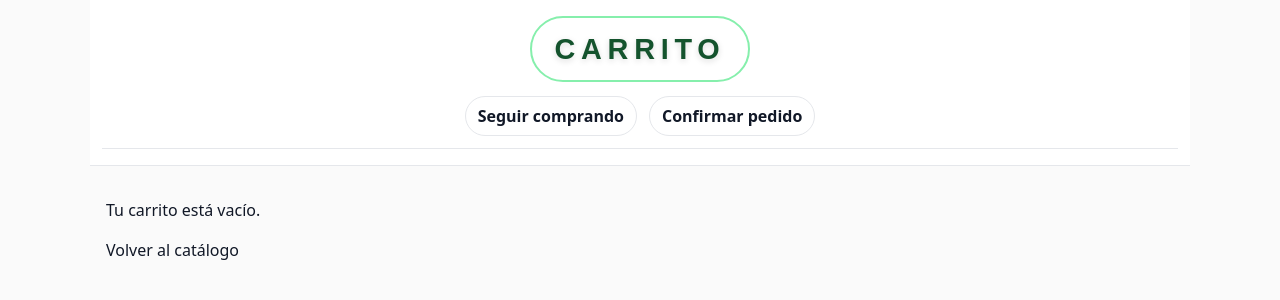
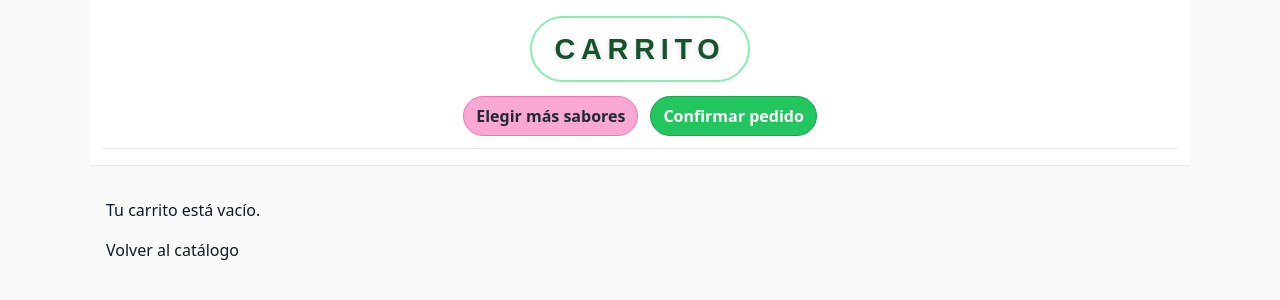
Before and after one commit to bolisnaturales/bolis-naturales, a Django app: template templates/productos/carrito.html in a window 1280 px wide. Shown: the top 300 px of the page. Run offline with Django 3.2, Linux system fonts and the light colour scheme; the template is opened without the code that fills it, so the values that code supplies are empty.

Commit message:
UI: botones carrito rosa/verde + ajustes media local

```diff
--- a/config/urls.py
+++ b/config/urls.py
@@ -11,5 +11,6 @@ urlpatterns = [
     path("accounts/logout/", auth_views.LogoutView.as_view(), name="logout"),
 ]
 
+# ✅ Servir media en LOCAL
 if settings.DEBUG:
     urlpatterns += static(settings.MEDIA_URL, document_root=settings.MEDIA_ROOT)
--- a/static/styles.css
+++ b/static/styles.css
@@ -713,3 +713,55 @@ a[role="button"]{
     #ffffff
   );
 }
+
+/* =========================
+   Botón rosa pastel
+========================= */
+.btn-seguir {
+  background: #f9a8d4;
+  color: #1f2937;
+  border: 1px solid #f472b6;
+}
+
+.btn-seguir:hover {
+  background: #f472b6;
+  color: white;
+  transform: translateY(-1px);
+}
+
+/* =========================
+   Botón verde confirmar
+========================= */
+.btn-confirmar {
+  background: #22c55e;
+  color: white;
+  border: 1px solid #16a34a;
+}
+
+.btn-confirmar:hover {
+  background: #16a34a;
+  transform: translateY(-1px);
+}
+
+/* 🔥 Fuerza colores de botones carrito */
+
+.btn.btn-seguir{
+  background:#f9a8d4 !important;
+  color:#1f2937 !important;
+  border:1px solid #f472b6 !important;
+}
+
+.btn.btn-seguir:hover{
+  background:#f472b6 !important;
+  color:#fff !important;
+}
+
+.btn.btn-confirmar{
+  background:#22c55e !important;
+  color:#fff !important;
+  border:1px solid #16a34a !important;
+}
+
+.btn.btn-confirmar:hover{
+  background:#16a34a !important;
+}
--- a/templates/productos/carrito.html
+++ b/templates/productos/carrito.html
@@ -12,8 +12,13 @@
       <header class="header">
         <h1 class="titulo-marca">Carrito</h1>
         <nav class="nav">
-          <a href="{% url 'catalogo' %}">Seguir comprando</a>
-          <a href="{% url 'checkout' %}">Confirmar pedido</a>
+          <a href="{% url 'catalogo' %}" class="btn btn-seguir">
+            Elegir más sabores
+          </a>
+
+          <a href="{% url 'checkout' %}" class="btn btn-confirmar">
+            Confirmar pedido
+          </a>
         </nav>
       </header>
 
```
Also changed, not shown: config/settings.py (+16 -10 lines).
